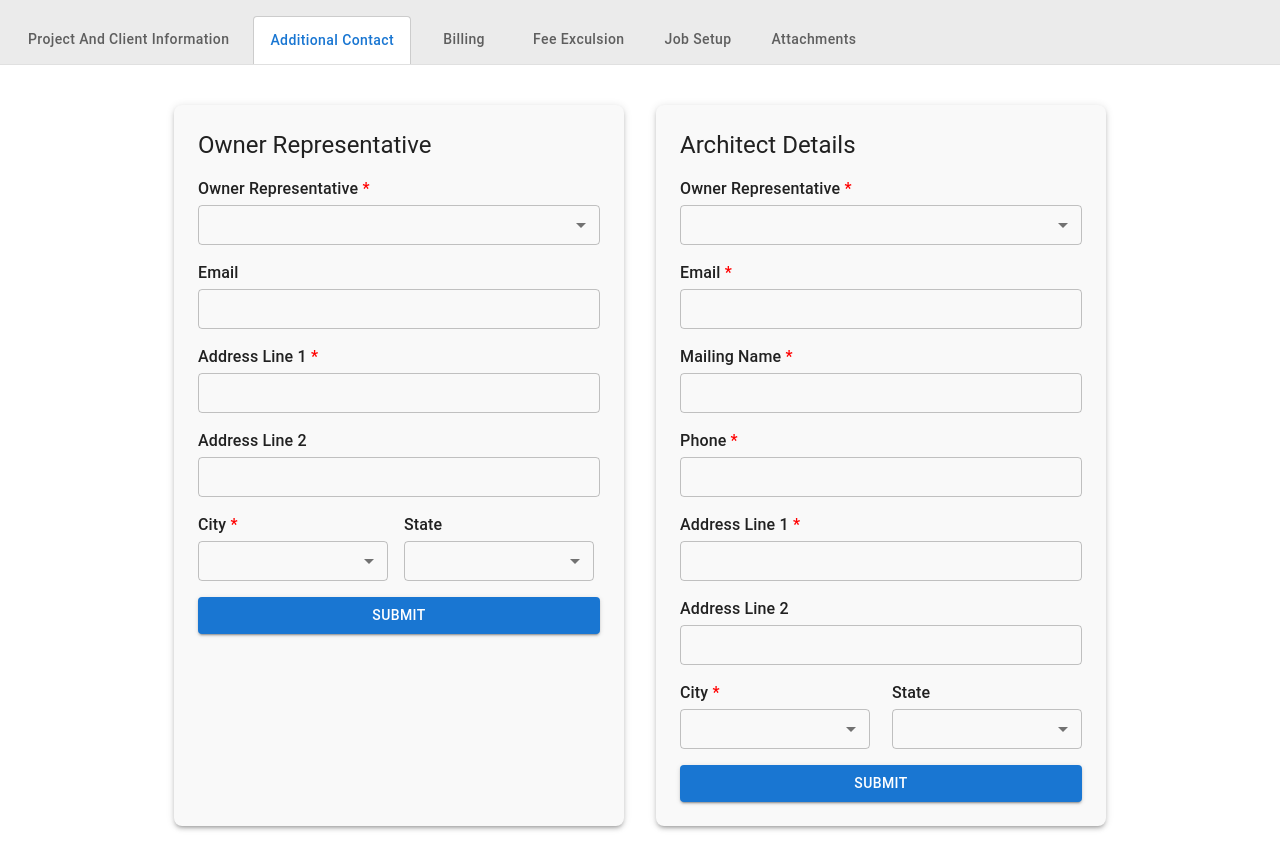
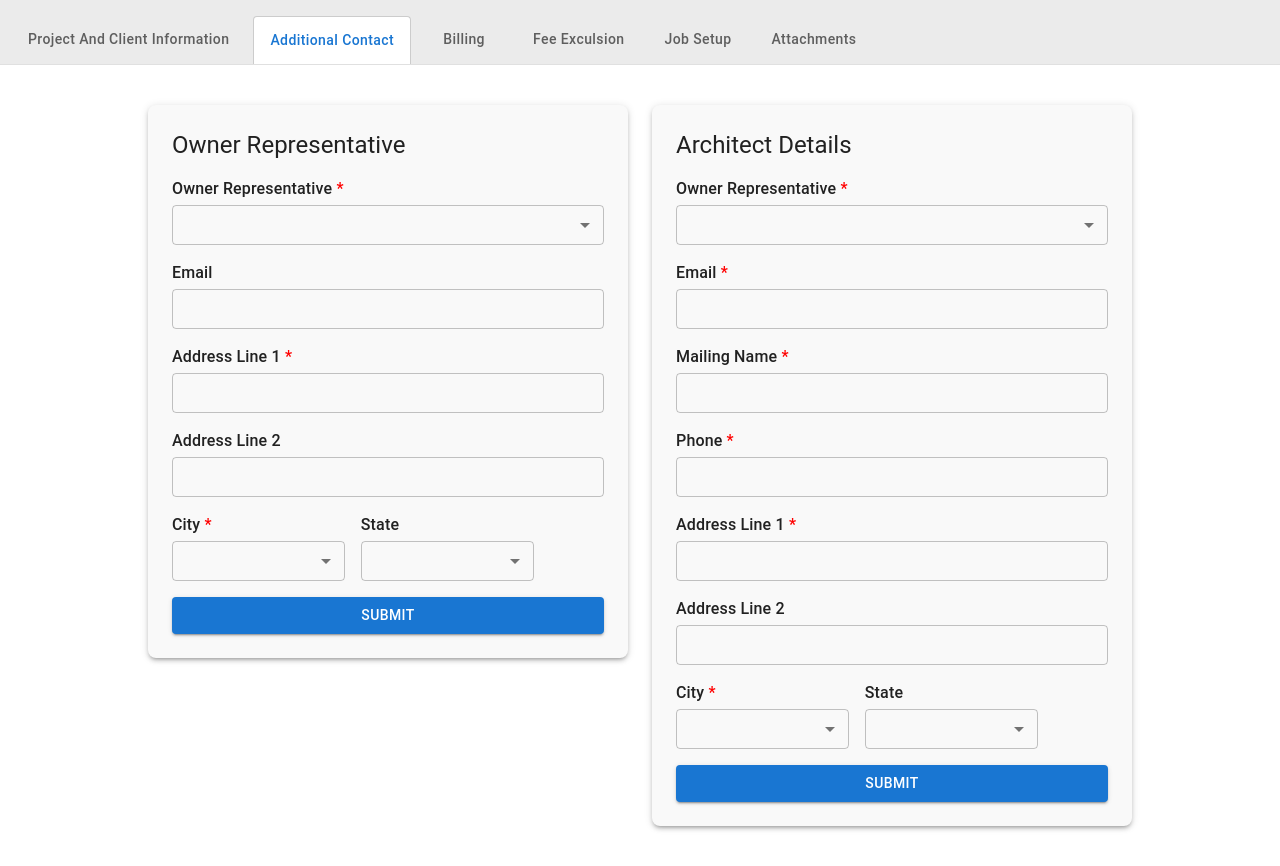
Before and after one commit to NavneeshYadav/task, a React (Vite) app: page / in a window 1280 px wide. Both pictures are taken after a click on the tab "Additional Contact". Built offline with nearby package versions, Linux system fonts and the light colour scheme.

Commit message:
almost complete

```diff
--- a/src/components/AddForm.jsx
+++ b/src/components/AddForm.jsx
@@ -74,7 +74,6 @@ function AddForm() {
         ownerRep: "",
         email: "",
         mailingName1: "",
-        countryCode: "",
         phone: "",
         address1: "",
         address2: "",
@@ -91,21 +90,13 @@ function AddForm() {
   );
 
   return (
-    <Box
-      sx={{
-        width: "100%",
-        height: "100%",
-        display: "flex",
-        justifyContent: "center",
-        alignItems: "start",
-        p: 2,
-      }}
-    >
-      <Box sx={{ display: "flex", gap: 4, flexWrap: "wrap" }}>
-        {/* Owner Rep Form */}
+    <Box sx={{ width: "100%", p: 2 }}>
+      <Grid container spacing={3} sx={{ justifyContent: "center" }}>
+        {/* Owner Representative Form */}
+        <Grid item xs={12} md={6} sx={{ width: { xs: "100%", md: "40%" } }}>
           <Paper
             elevation={3}
-          sx={{ width: 450, p: 3, borderRadius: 2, backgroundColor: "#f9f9f9" }}
+            sx={{ p: 3, borderRadius: 2, backgroundColor: "#f9f9f9" }}
           >
             <Typography variant="h5" sx={{ mb: 2 }}>
               Owner Representative
@@ -167,7 +158,7 @@ function AddForm() {
             </Box>
 
             <Grid container spacing={2} sx={{ mb: 2 }}>
-            <Grid item xs={6} sx={{ width: 190 }}>
+              <Grid item xs={12} sm={6} sx={{width: "40%" }}>
                 {renderLabel("City", true)}
                 <TextField
                   select
@@ -184,7 +175,7 @@ function AddForm() {
                   <MenuItem value="indore">Indore</MenuItem>
                 </TextField>
               </Grid>
-            <Grid item xs={6} sx={{ width: 190 }}>
+              <Grid item xs={12} sm={6} sx={{width: "40%" }}>
                 {renderLabel("State")}
                 <TextField
                   select
@@ -211,11 +202,13 @@ function AddForm() {
               Submit
             </Button>
           </Paper>
+        </Grid>
 
         {/* Architect Form */}
+        <Grid item xs={12} md={6} sx={{ width: { xs: "100%", md: "40%" } }}>
           <Paper
             elevation={3}
-          sx={{ width: 450, p: 3, borderRadius: 2, backgroundColor: "#f9f9f9" }}
+            sx={{ p: 3, borderRadius: 2, backgroundColor: "#f9f9f9" }}
           >
             <Typography variant="h5" sx={{ mb: 2 }}>
               Architect Details
@@ -302,12 +295,8 @@ function AddForm() {
               />
             </Box>
 
-          <Grid
-            container
-            spacing={2}
-            sx={{ mb: 2, justifyContent: "space-between" }}
-          >
-            <Grid item xs={6} sx={{ width: 190 }}>
+            <Grid container spacing={2} sx={{ mb: 2 }}>
+              <Grid item xs={12} sm={6} sx={{width: "40%" }}>
                 {renderLabel("City", true)}
                 <TextField
                   select
@@ -324,7 +313,7 @@ function AddForm() {
                   <MenuItem value="indore">Indore</MenuItem>
                 </TextField>
               </Grid>
-            <Grid item xs={6} sx={{ width: 190 }}>
+              <Grid item xs={12} sm={6} sx={{width: "40%" }}>
                 {renderLabel("State")}
                 <TextField
                   select
@@ -357,7 +346,8 @@ function AddForm() {
               Submit
             </Button>
           </Paper>
-      </Box>
+        </Grid>
+      </Grid>
     </Box>
   );
 }
```
Lines whose indentation alone changed are shown as unchanged.
